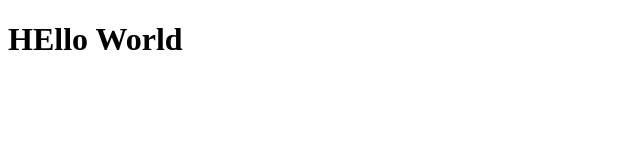
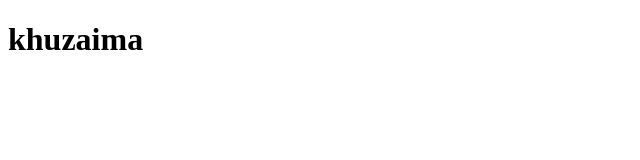
Before and after one commit to SaifyDev/git, a plain HTML site: page index.html in a window 1280 px wide. Shown: the whole page, without its empty margins (0-640 px from the left). Drawn offline with Linux system fonts and the light colour scheme.

Commit message:
Update index.html

```diff
--- a/index.html
+++ b/index.html
@@ -7,6 +7,6 @@
     <title>Document</title>
 </head>
 <body>
-    <h1>HEllo World</h1>
+    <h1> khuzaima </h1>
 </body>
 </html>
```
